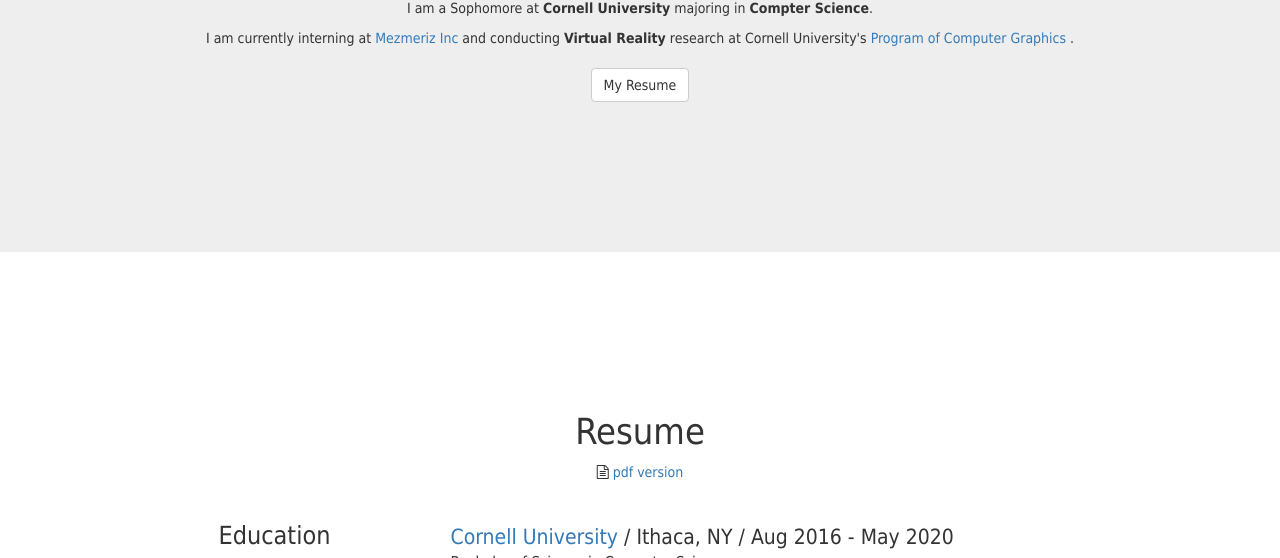
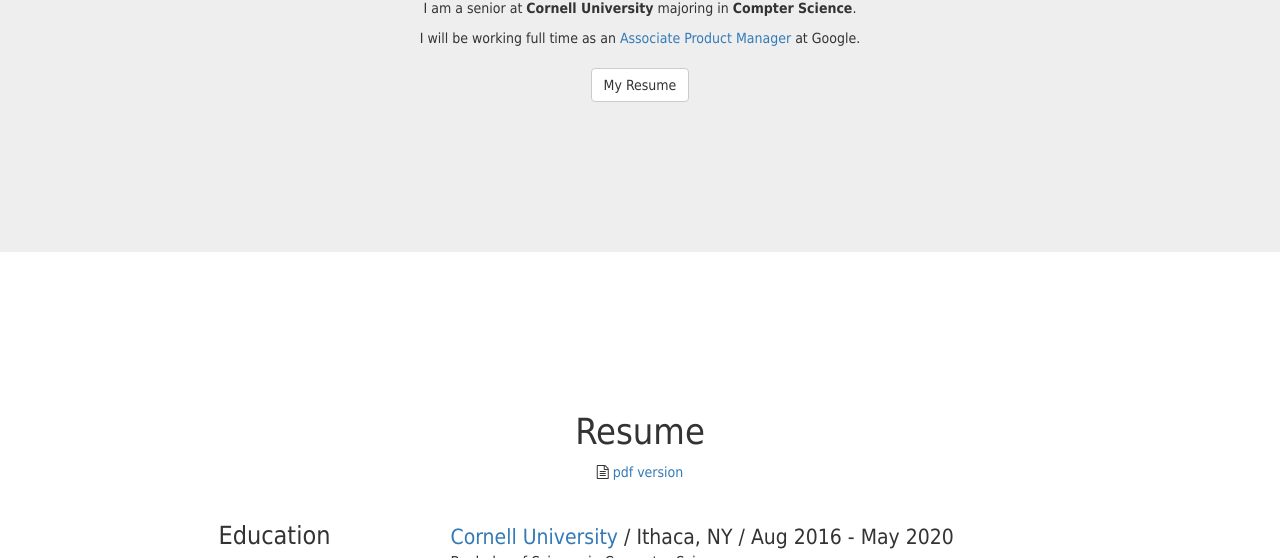
Before and after one commit to jessicahong9/jessicahong9.github.io, a website: page index.html in a window 1280 px wide. Shown: the part 542-1100 px from the top of the page. Drawn offline with Linux system fonts and the light colour scheme.

Commit message:
Update index.html

```diff
--- a/index.html
+++ b/index.html
@@ -72,8 +72,8 @@
                 <div class="col-lg-12 text-center">
                     <img class="img-circle" src="JessicaSeniorPhoto.jpg" height = "340.5" width = "512" >
                     <h1>Hello! I'm Jessica</h1>
-                    <p>I am a Sophomore at <strong>Cornell University</strong> majoring in <strong>Compter Science</strong>. </p>
-                    <p style="padding-bottom: 10px">I am currently interning at <a href="http://mezmeriz.com/" target="_blank"> Mezmeriz Inc </a> and conducting <strong>Virtual Reality</strong> research at Cornell University's <a href="http://www.graphics.cornell.edu/" target="_blank"> Program of Computer Graphics </a>. </p>
+                    <p>I am a senior at <strong>Cornell University</strong> majoring in <strong>Compter Science</strong>. </p>
+                    <p style="padding-bottom: 10px">I will be working full time as an <a href="https://careers.google.com/programs/apm/" target="_blank"> Associate Product Manager  </a> at Google. </p>
                     <a class="btn btn-default page-scroll" href="#resume" >My Resume</a>
                 </div>
             </div>
```
